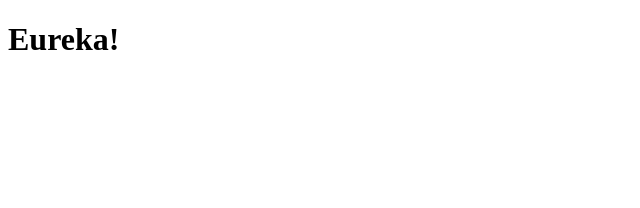
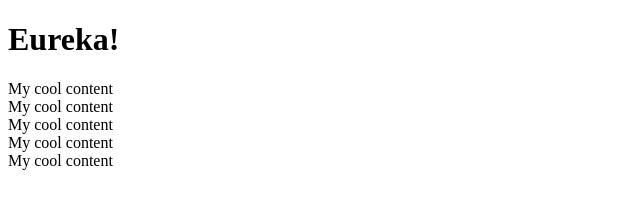
Before and after one commit to ValRCS/laughing-eureka, a plain HTML site: page index.html in a window 1280 px wide. Shown: the whole page, without its empty margins (0-640 px from the left). Drawn offline with Linux system fonts and the light colour scheme.

Commit message:
Added divs

```diff
--- a/index.html
+++ b/index.html
@@ -5,5 +5,10 @@
   </head>
   <body>
     <h1> Eureka!</h1>
+    <div class="mycooldivs">My cool content</div>
+    <div class="mycooldivs">My cool content</div>
+    <div class="mycooldivs">My cool content</div>
+    <div class="mycooldivs">My cool content</div>
+    <div class="mycooldivs">My cool content</div>
   </body>
 </html>
```
